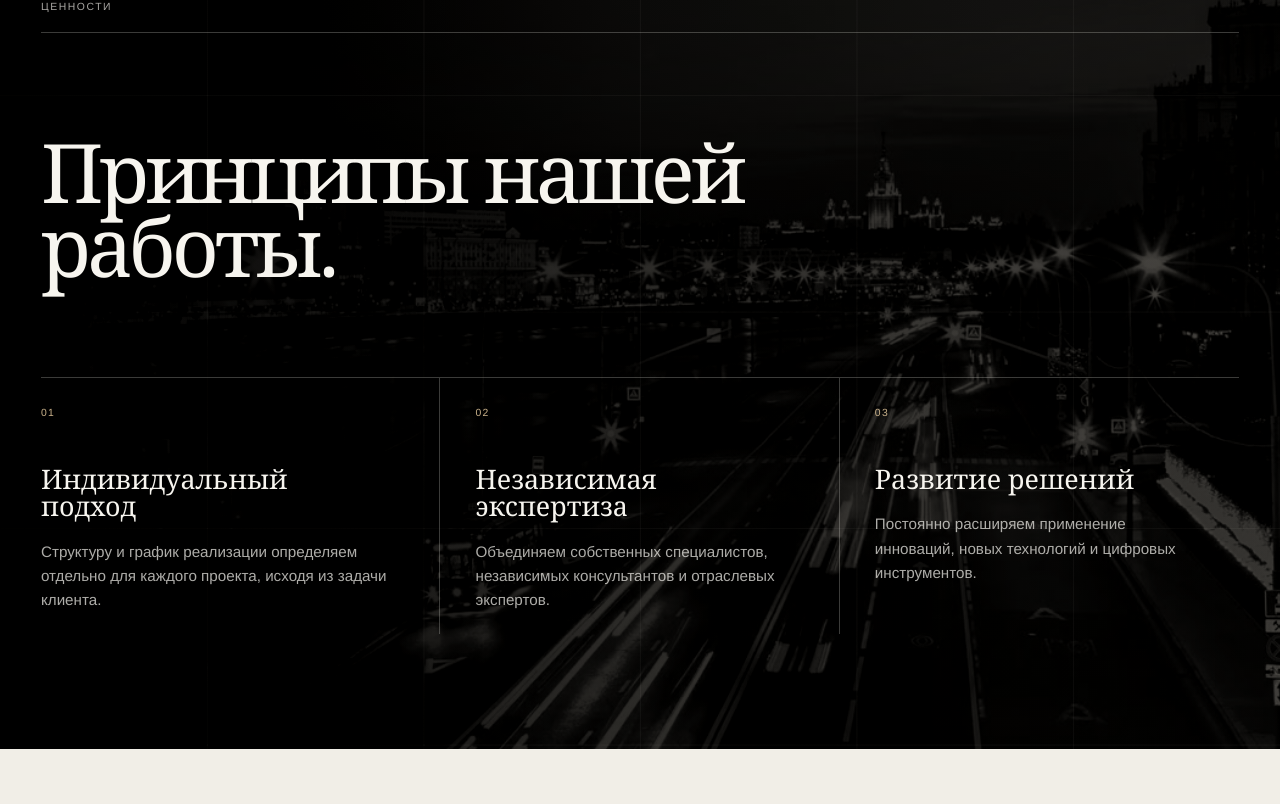
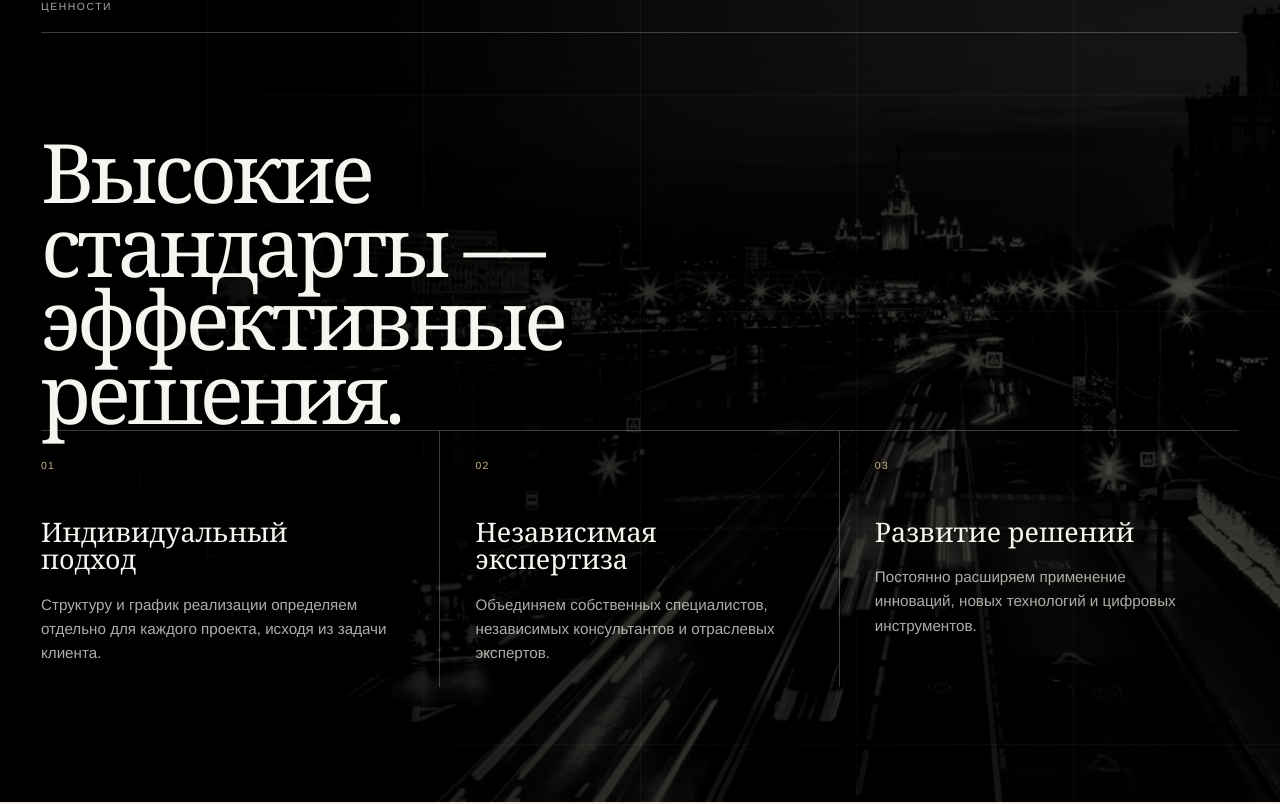
Before and after one commit to miheenko-i/mcg, a Next.js app: page / in a window 1280 px wide. Shown: the part 1756-2560 px from the top of the page. Built offline with nearby package versions, Linux system fonts and the light colour scheme.

Commit message:
Update MCG values headline

```diff
--- a/app/page.tsx
+++ b/app/page.tsx
@@ -19,7 +19,7 @@ const content = {
       { title: 'Команда проекта', text: 'Для каждого проекта формируем независимую команду консультантов и отраслевых экспертов.' },
       { title: 'Практический результат', text: 'Работаем с 2010 года и фокусируемся на решениях, которые можно внедрить в реальном бизнесе.' },
     ],
-    valuesLabel: 'Ценности', valuesTitle: 'Принципы нашей работы.',
+    valuesLabel: 'Ценности', valuesTitle: 'Высокие стандарты — эффективные решения.',
     values: [
       { title: 'Индивидуальный подход', text: 'Структуру и график реализации определяем отдельно для каждого проекта, исходя из задачи клиента.' },
       { title: 'Независимая экспертиза', text: 'Объединяем собственных специалистов, независимых консультантов и отраслевых экспертов.' },
@@ -46,7 +46,7 @@ const content = {
       { title: 'Project team', text: 'For every project, we form an independent team of consultants and industry experts.' },
       { title: 'Practical results', text: 'Since 2010, we have focused on solutions that can be implemented in real businesses.' },
     ],
-    valuesLabel: 'Values', valuesTitle: 'How we work.',
+    valuesLabel: 'Values', valuesTitle: 'High standards — effective solutions.',
     values: [
       { title: 'A tailored approach', text: 'The structure and delivery plan are defined separately for every project around the client’s task.' },
       { title: 'Independent expertise', text: 'We combine in-house specialists, independent consultants and industry experts.' },
```
